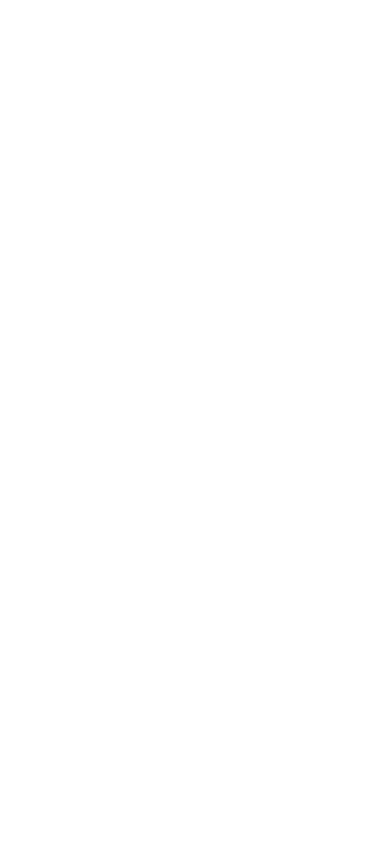
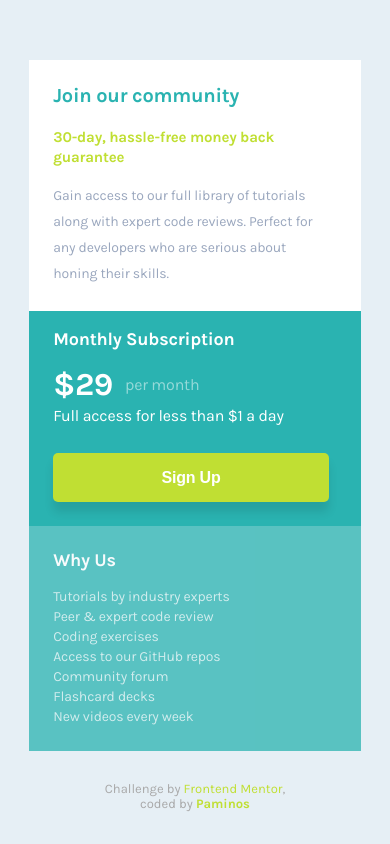
Before and after one commit to epalex/single-price-grid-component, a plain HTML site: page index.html in a window 390 px wide. Drawn offline with Linux system fonts and the light colour scheme.

Commit message:
mobile view ready

```diff
--- a/index.html
+++ b/index.html
@@ -15,6 +15,45 @@
 
 <body>
 
+    <div class="container">
+
+        <header>
+            <h1>Join our community</h1>
+            <h2>30-day, hassle-free money back guarantee</h2>
+            <p>Gain access to our full library of tutorials along with expert code reviews.
+                Perfect for any developers who are serious about honing their skills.</p>
+        </header>
+
+        <section class="subscription">
+            <h2>Monthly Subscription</h2>
+            <p class="dollars">&dollar;29 <span class="month">per month</span></p>
+            <p class="access">Full access for less than &dollar;1 a day</p>
+            <button class="signup-btn" type="button">Sign Up</button>
+        </section>
+
+        <section class="why-us">
+            <h2>Why Us</h2>
+            <ul>
+                <li>Tutorials by industry experts</li>
+                <li>Peer &amp; expert code review</li>
+                <li>Coding exercises</li>
+                <li>Access to our GitHub repos</li>
+                <li>Community forum</li>
+                <li>Flashcard decks</li>
+                <li>New videos every week</li>
+            </ul>
+        </section>
+
+        <footer>
+            <p>
+                Challenge by <a href="https://www.frontendmentor.io?ref=challenge" target="_blank">Frontend
+                    Mentor</a>,<br> coded by
+                <a href="https://www.facebook.com/alexopoulos.paminos" target="_blank" class="paminos">Paminos</a>
+            </p>
+        </footer>
+
+    </div>
+
 </body>
 
 </html>
--- a/styles.css
+++ b/styles.css
@@ -6,4 +6,169 @@
 
 body {
   font-family: "Karla", sans-serif;
+  background-color: #e6eff5;
 }
+
+.container {
+  margin: 0 auto;
+  width: 85%;
+  margin-top: 60px;
+  /* height: 80vh; */
+  display: flex;
+  flex-direction: column;
+  justify-content: center;
+}
+
+ul {
+  list-style: none;
+}
+
+header {
+  background-color: white;
+  padding-left: 24px;
+  padding-top: 24px;
+  padding-bottom: 24px;
+}
+
+h1 {
+  color: #2ab3b1;
+  font-style: normal;
+  font-weight: bold;
+  font-size: 20px;
+  line-height: 23px;
+  letter-spacing: -0.25px;
+  padding-bottom: 20px;
+}
+
+header h2 {
+  color: #c0df33;
+  font-style: normal;
+  font-weight: bold;
+  font-size: 15px;
+  line-height: 20px;
+  letter-spacing: -0.2px;
+  max-width: 260px;
+  padding-bottom: 16px;
+}
+
+header p {
+  color: #9aa7be;
+  font-style: normal;
+  font-weight: normal;
+  font-size: 14px;
+  line-height: 26px;
+  letter-spacing: -0.175px;
+  max-width: 260px;
+}
+
+.subscription {
+  padding-left: 24px;
+  background-color: #2ab3b1;
+  padding-top: 18px;
+  padding-bottom: 24px;
+  padding-right: 32px;
+}
+
+.subscription h2 {
+  color: white;
+  font-style: normal;
+  font-weight: bold;
+  font-size: 18px;
+  line-height: 21px;
+  letter-spacing: -0.225px;
+  padding-bottom: 16px;
+}
+
+.dollars {
+  color: #ffffff;
+  font-style: normal;
+  font-weight: bold;
+  font-size: 32px;
+  line-height: 37px;
+  letter-spacing: -0.4px;
+  display: flex;
+  align-items: center;
+}
+
+.month {
+  color: #ffffff;
+  font-style: normal;
+  font-weight: normal;
+  font-size: 16px;
+  line-height: 26px;
+  letter-spacing: -0.2px;
+  opacity: 0.5;
+  padding-left: 12px;
+}
+
+.access {
+  color: #ffffff;
+  font-style: normal;
+  font-weight: normal;
+  font-size: 16px;
+  line-height: 26px;
+  letter-spacing: -0.2px;
+}
+
+.signup-btn {
+  background-color: #c0df33;
+  border-radius: 5px;
+  border: none;
+  box-shadow: 0px 10px 10px rgba(0, 0, 0, 0.1);
+  font-style: normal;
+  font-weight: bold;
+  font-size: 16px;
+  line-height: 19px;
+  letter-spacing: -0.2px;
+  color: white;
+  padding: 15px 50px;
+  margin-top: 24px;
+  width: 100%;
+}
+
+.why-us {
+  padding-left: 24px;
+  background-color: #2ab3b1;
+  opacity: 0.75;
+  padding-top: 24px;
+  padding-bottom: 24px;
+}
+
+.why-us h2 {
+  color: white;
+  font-style: normal;
+  font-weight: bold;
+  font-size: 18px;
+  line-height: 21px;
+  letter-spacing: -0.225px;
+  margin-bottom: 16px;
+}
+
+.why-us li {
+  font-weight: normal;
+  font-style: normal;
+  font-size: 14px;
+  line-height: 20px;
+  letter-spacing: -0.175px;
+  color: white;
+  opacity: 0.75;
+}
+
+a {
+  text-decoration: none;
+  color: #c0df33;
+}
+
+.paminos {
+  color: #c0df33;
+  font-weight: 600;
+}
+
+footer {
+  font-size: 13px;
+  text-align: center;
+  font-weight: 500;
+  color: darkgrey;
+  margin-bottom: 20px;
+  margin-top: 30px;
+}
```
